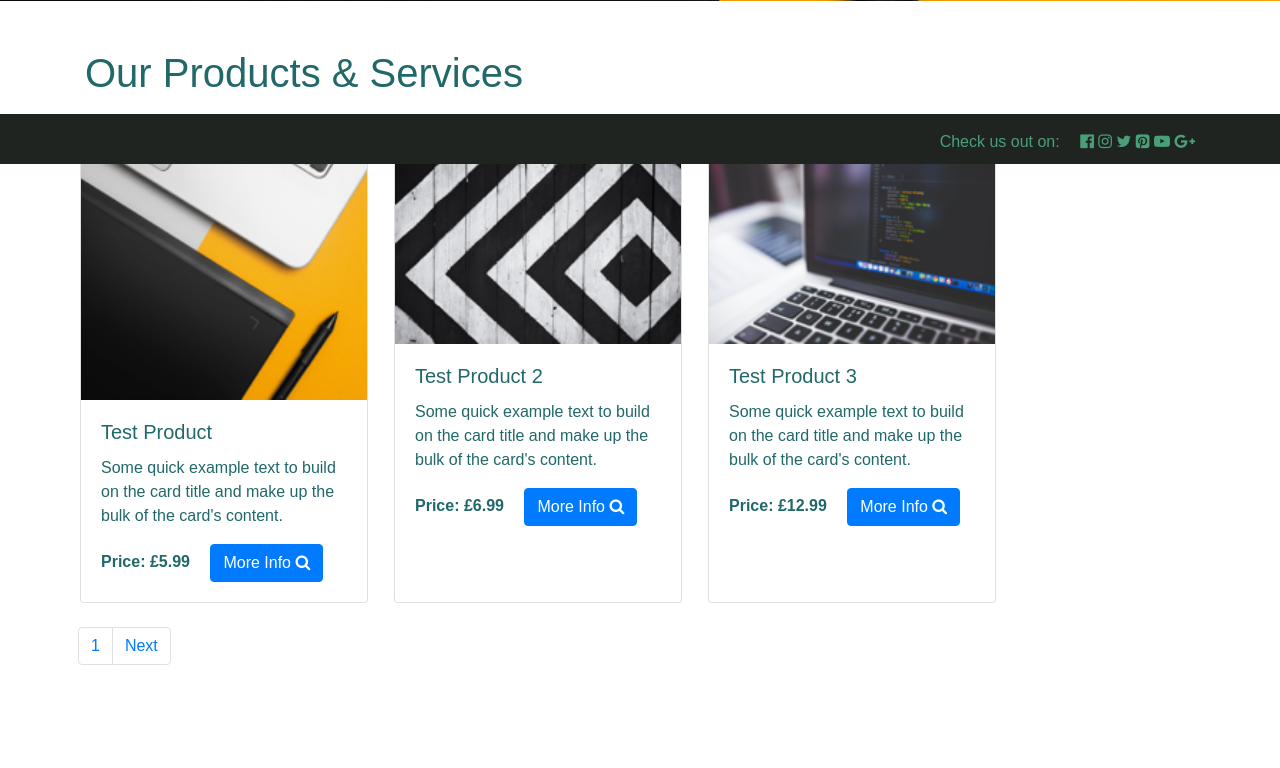
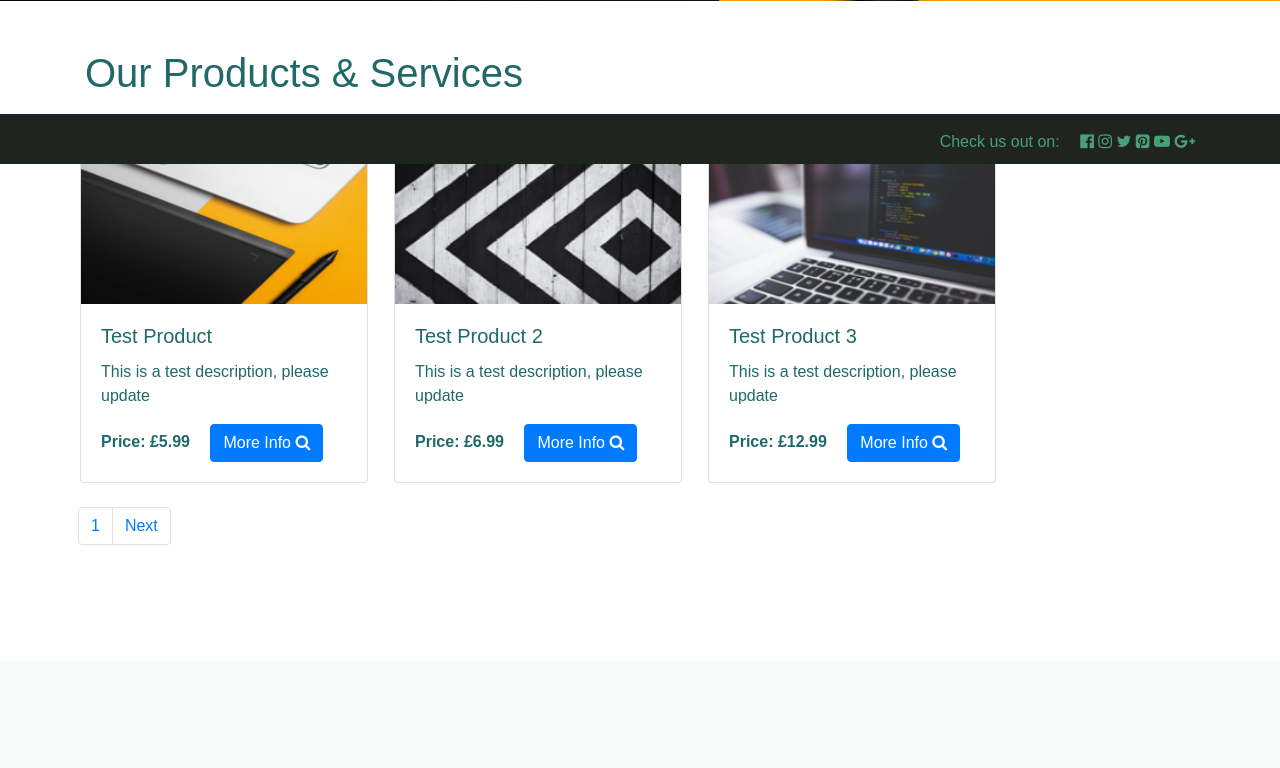
Before and after one commit to Adammcadam/graphic-designs, a Django app: page / in a window 1280 px wide. Shown: the part 636-1404 px from the top of the page. After the commit the page ends 1181 px from the top, so only its background shows below. Run offline with Django 3.2, Linux system fonts and the light colour scheme; data comes from the database, SQL or seed files in the repository; both versions use the stored data as it was after the commit; tables that the repository leaves empty hold one stand-in row (values such as "Sample post"); some libraries are stand-ins or nearby versions.

Commit message:
added vue.js and changed image height of products

```diff
--- a/graphic_designs/static/css/style.css
+++ b/graphic_designs/static/css/style.css
@@ -127,6 +127,10 @@ ul {
     margin: 0 10px;
 }
 
+.card-img-top {
+    height: 150px;
+}
+
 .carousel-img {
     width: 100%;
     height: 500px;
--- a/graphic_designs/templates/app/base.html
+++ b/graphic_designs/templates/app/base.html
@@ -77,5 +77,8 @@
     <script src="https://code.jquery.com/jquery-3.3.1.slim.min.js" integrity="sha384-q8i/X+965DzO0rT7abK41JStQIAqVgRVzpbzo5smXKp4YfRvH+8abtTE1Pi6jizo" crossorigin="anonymous"></script>
     <script src="https://cdnjs.cloudflare.com/ajax/libs/popper.js/1.14.7/umd/popper.min.js" integrity="sha384-UO2eT0CpHqdSJQ6hJty5KVphtPhzWj9WO1clHTMGa3JDZwrnQq4sF86dIHNDz0W1" crossorigin="anonymous"></script>
     <script src="https://stackpath.bootstrapcdn.com/bootstrap/4.3.1/js/bootstrap.min.js" integrity="sha384-JjSmVgyd0p3pXB1rRibZUAYoIIy6OrQ6VrjIEaFf/nJGzIxFDsf4x0xIM+B07jRM" crossorigin="anonymous"></script>
+    <!-- vue.js -->
+    <script src="https://cdn.jsdelivr.net/npm/vue/dist/vue.js"></script>
+    {% block javascripts %}{% endblock %}
 </body>
 </html>
--- a/graphic_designs/templates/app/home.html
+++ b/graphic_designs/templates/app/home.html
@@ -64,7 +64,7 @@
                 </a>
                 <div class="card-body">
                     <h5 class="card-title">{{ product.title }}</h5>
-                    <p class="card-text">Some quick example text to build on the card title and make up the bulk of the card's content.</p>
+                    <p class="card-text">{{ product.description }}</p>
                     <strong class="mr-3">Price: {% if product.discount_price %}£{{ product.discount_price }}{% else %}£{{ product.price }}{% endif %}</strong>
                     <a href="{{ product.get_absolute_url }}" class="btn btn-primary">More Info <i class="fa fa-search" aria-hidden="true"></i></a>
                 </div>
```
Also changed, not shown: graphic_designs/templates/app/product.html (+13 -0 lines), db.sqlite3.
